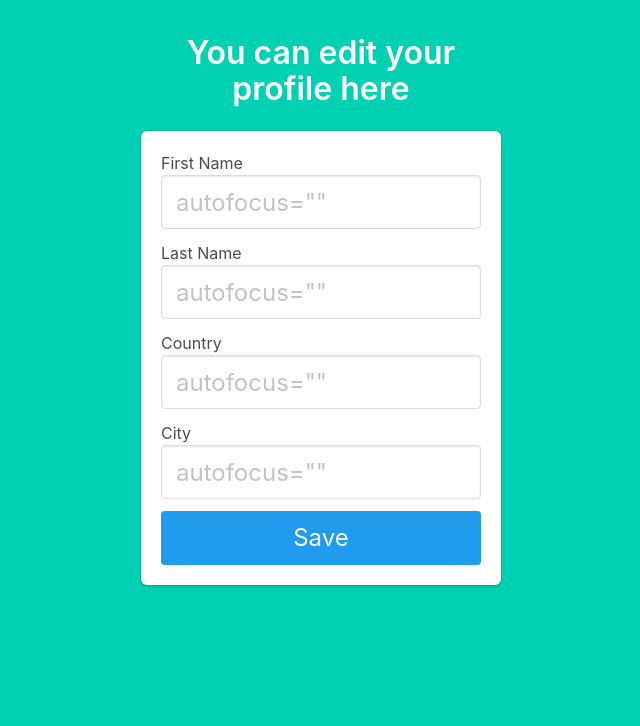
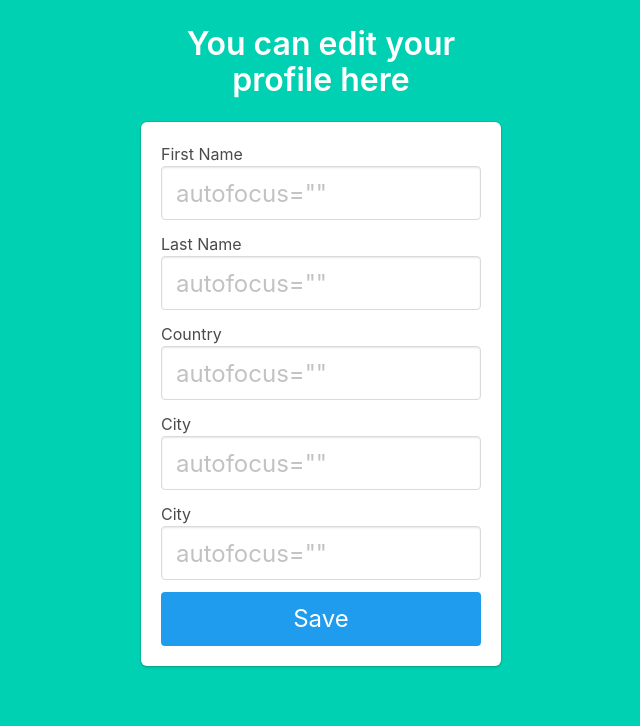
Before and after one commit to MayarKarkout/thesis, a Flask app: template thesis/templates/profile.html in a window 1280 px wide. Shown: the part 146-872 px from the top of the page, without its empty margins (319-959 px from the left). Before the commit the page ends 733 px from the top, so only its background shows below. Run offline with Flask 2, Linux system fonts and the light colour scheme; the template is opened without the code that fills it, so the values that code supplies are empty.

Commit message:
Updated self-referential user-user relationship

```diff
--- a/thesis/models.py
+++ b/thesis/models.py
@@ -2,6 +2,7 @@ from flask_login import UserMixin
 from datetime import datetime
 
 from sqlalchemy import ForeignKey
+from sqlalchemy.orm import backref
 
 from thesis import db
 
@@ -13,7 +14,9 @@ class User(UserMixin, db.Model):
     password = db.Column(db.String(100))
     name = db.Column(db.String(64), index=True, unique=True)
     # profile_id = db.Column(db.Integer, ForeignKey('profile.id'))
-    profile = db.relationship('Profile', back_populates='user', cascade="all,delete", uselist=False)
+    profile = db.relationship('Profile', back_populates='user', cascade='all,delete', uselist=False)
+    friend_id = db.Column(db.Integer, ForeignKey('user.id'))
+    friend = db.relationship('User', uselist=False)
 
     def __repr__(self):
         return '<User {}>'.format(self.name)
--- a/thesis/templates/profile.html
+++ b/thesis/templates/profile.html
@@ -75,6 +75,20 @@
                 </div>
             </div>
 
+            <div class="field">
+                <div class="control">
+                    City
+                    <input class="input is-large" type="number" name="friend_id"
+                           {% if current_user.profile.city is not none %}
+                           placeholder={{current_user.profile.city}}
+                           {% else %}
+                           placeholder="friend"
+                           {% endif %}
+                           autofocus=""
+                    >
+                </div>
+            </div>
+
             <button class="button is-block is-info is-large is-fullwidth">Save</button>
         </form>
     </div>
```
